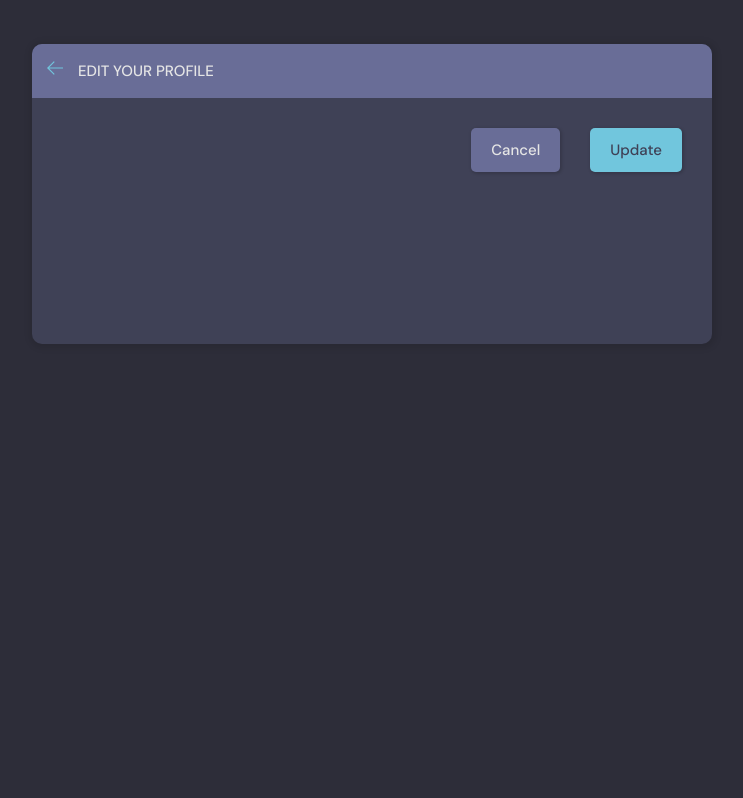
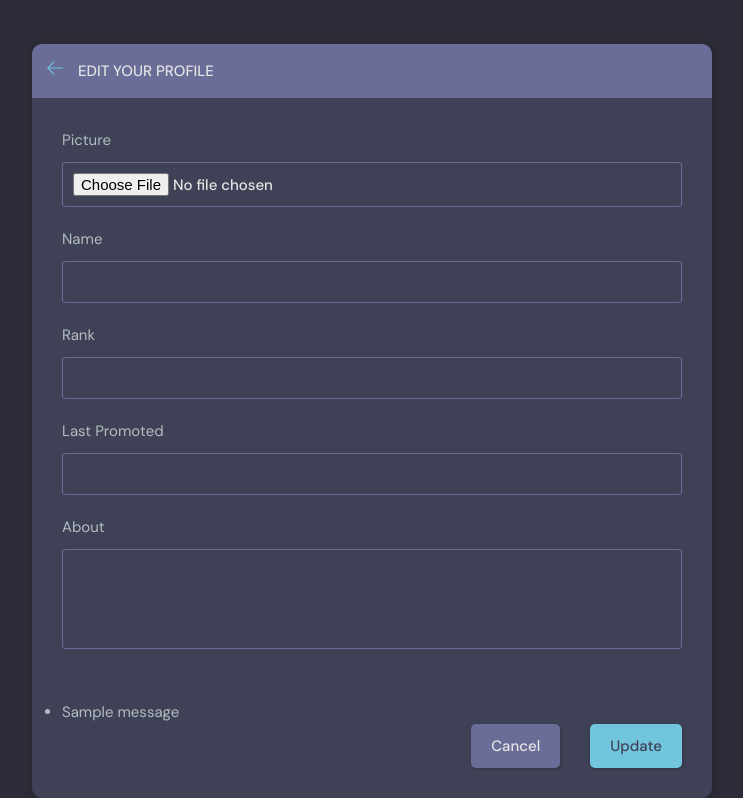
Before and after one commit to tnguyen11211/progress_tracker, a Django app: template base/templates/base/update-user.html in a window 1280 px wide. Shown: the part 76-874 px from the top of the page, without its empty margins (268-1011 px from the left). Before the commit the page ends 420 px from the top, so only its background shows below. Run offline with Django 4.2, Linux system fonts and the light colour scheme; the template is opened without the code that fills it, so the values that code supplies are empty, except form fields; tables that the repository leaves empty hold one stand-in row (values such as "Sample post"); one stand-in notice (Sample message) is shown; form fields are guessed from the names that the template uses.

Commit message:
added profile form fields and error messages

```diff
--- a/base/templates/base/update-user.html
+++ b/base/templates/base/update-user.html
@@ -5,7 +5,7 @@
     <div class="layout__box">
       <div class="layout__boxHeader">
         <div class="layout__boxTitle">
-          <a href="{% url 'home' %}">
+          <a href="{% url 'user-profile' user.id %}">
             <svg
               version="1.1"
               xmlns="http://www.w3.org/2000/svg"
@@ -23,13 +23,45 @@
         </div>
       </div>
       <div class="layout__body">
-        <form class="form" action="" method="POST">
-          {% csrf_token %} {% for field in form %}
+        <form
+          class="form"
+          action=""
+          method="POST"
+          enctype="multipart/form-data"
+        >
+          <div class="form__group">
+            <label for="profile__picture">Picture</label>
+            {{profile_form.picture}}
+          </div>
+          <div class="form__group">
+            <label for="profile__name">Name</label>
+            {{profile_form.name}}
+          </div>
+          <div class="form__group">
+            <label for="profile__rank">Rank</label>
+            {{profile_form.rank}}
+          </div>
+          <div class="form__group">
+            <label for="profile__promoted">Last Promoted</label>
+            {{profile_form.last_promoted}}
+          </div>
+          <div class="form__group">
+            <label for="profile__about">About</label>
+            {{profile_form.about}}
+          </div>
+          {% csrf_token %} {% for field in user_form %}
           <div class="form__group">
             <label for="{{field.label}}">{{field.label}}</label>
             {{field}}
           </div>
-          {% endfor %}
+          {% endfor %} {% if messages %}
+          <br />
+          <ul class="messages">
+            {% for message in messages %}
+            <li>{{ message }}</li>
+            {% endfor %}
+          </ul>
+          {% endif %}
 
           <div class="form__action">
             <a class="btn btn--dark" href="{{request.META.HTTP_REFERER}}"
```
